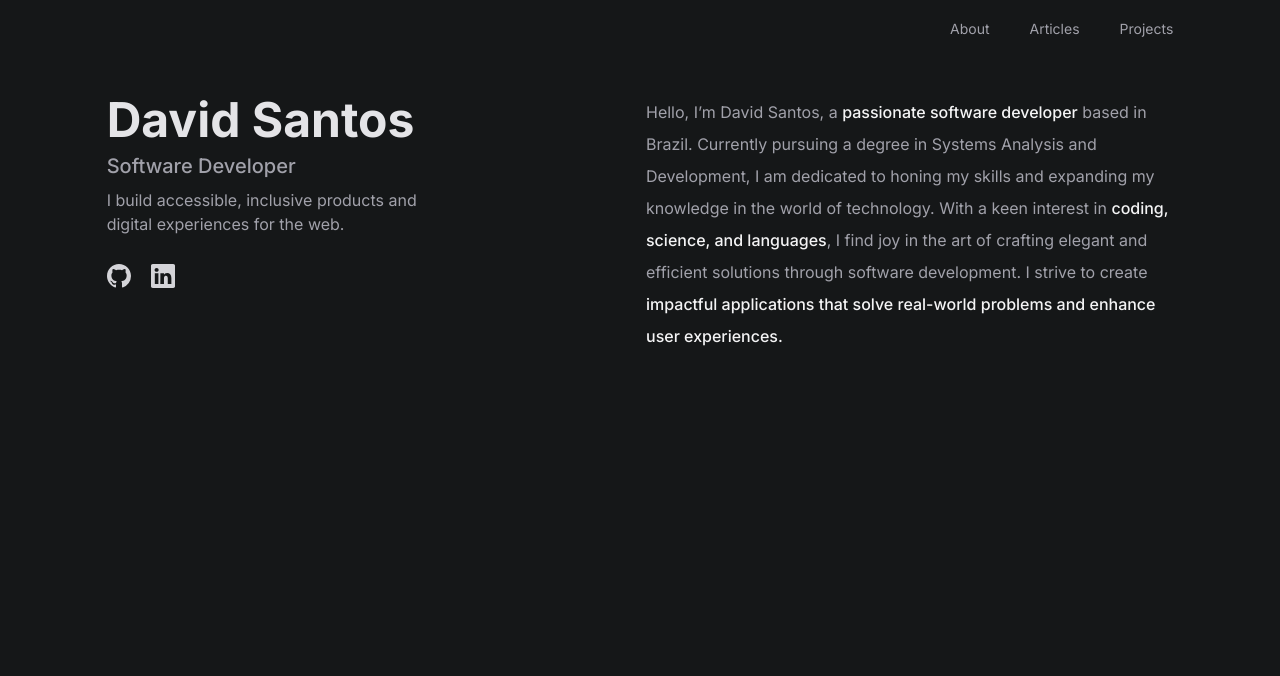
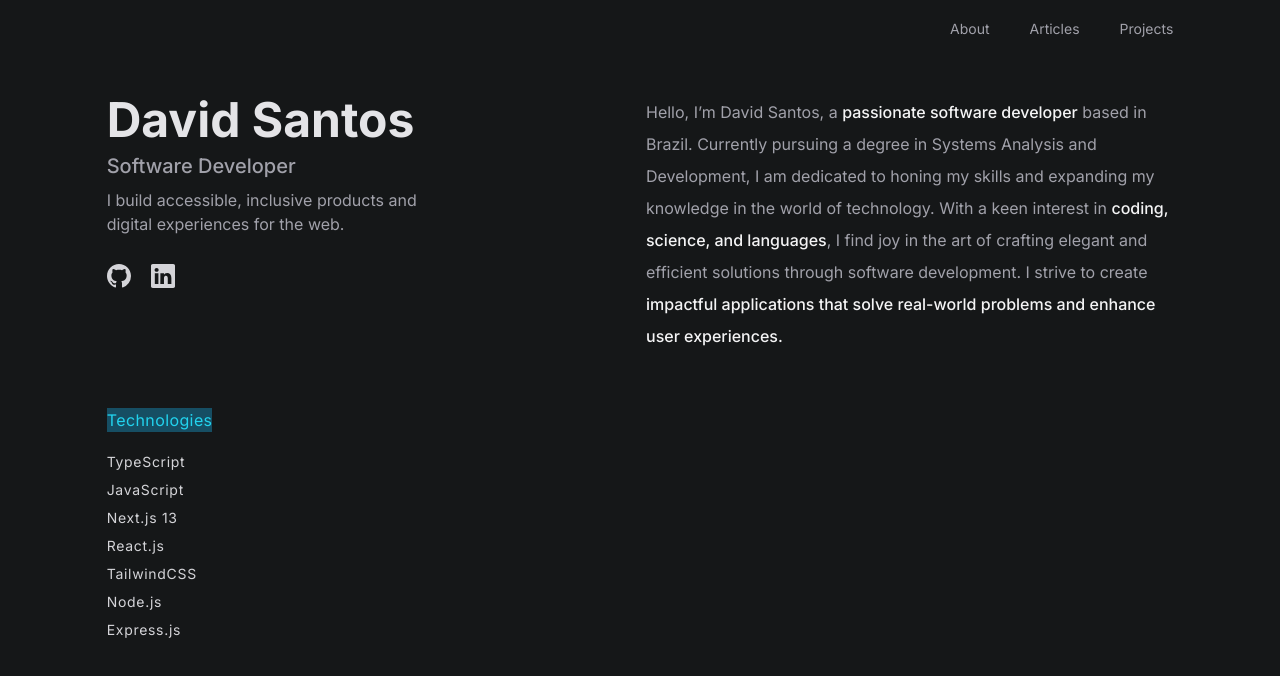
Before and after one commit to DaviidSantos/portfolio, a Next.js app: page / in a window 1280 px wide. Shown: the top 676 px of the page. Built offline with nearby package versions, Linux system fonts and the light colour scheme.

Commit message:
feat: created technologies component

```diff
--- a/src/app/page.tsx
+++ b/src/app/page.tsx
@@ -1,7 +1,14 @@
-import { WhoAmI } from "@/components/whoami";
+import { Technologies } from '@/components/technologies';
+import { WhoAmI } from '@/components/whoami';
 
 export default function Home() {
-  return <main className="flex min-h-screen mt-10">
-    <WhoAmI />
-  </main>;
+  return (
+    <main className="min-h-screen mt-10">
+      <WhoAmI />
+      <div className="grid grid-cols-2">
+        <Technologies />
+        <div></div>
+      </div>
+    </main>
+  );
 }
--- /dev/null
+++ b/src/components/technologies.tsx
@@ -0,0 +1,20 @@
+import React from 'react';
+
+export const Technologies = () => {
+  return (
+    <section className="py-14">
+      <h4 className="bg-cyan-900 text-cyan-400 w-max tracking-wide">
+        Technologies
+      </h4>
+      <ul className="mt-5 flex flex-col gap-2">
+        <li className="text-zinc-300 text-sm tracking-wider">TypeScript</li>
+        <li className="text-zinc-300 text-sm tracking-wider">JavaScript</li>
+        <li className="text-zinc-300 text-sm tracking-wider">Next.js 13</li>
+        <li className="text-zinc-300 text-sm tracking-wider">React.js</li>
+        <li className="text-zinc-300 text-sm tracking-wider">TailwindCSS</li>
+        <li className="text-zinc-300 text-sm tracking-wider">Node.js</li>
+        <li className="text-zinc-300 text-sm tracking-wider">Express.js</li>
+      </ul>
+    </section>
+  );
+};
```
